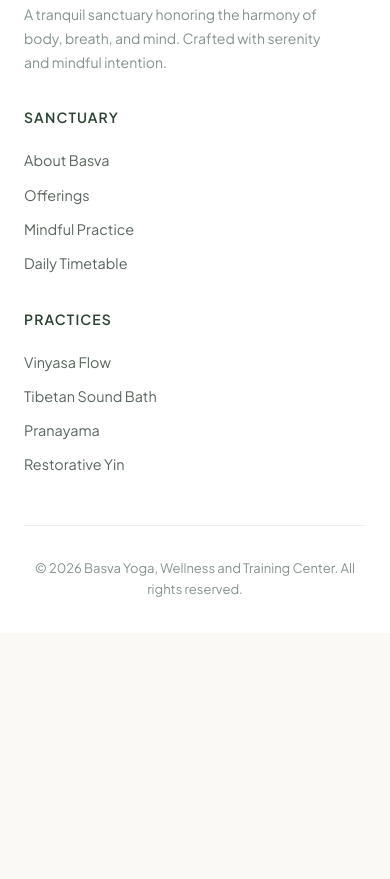
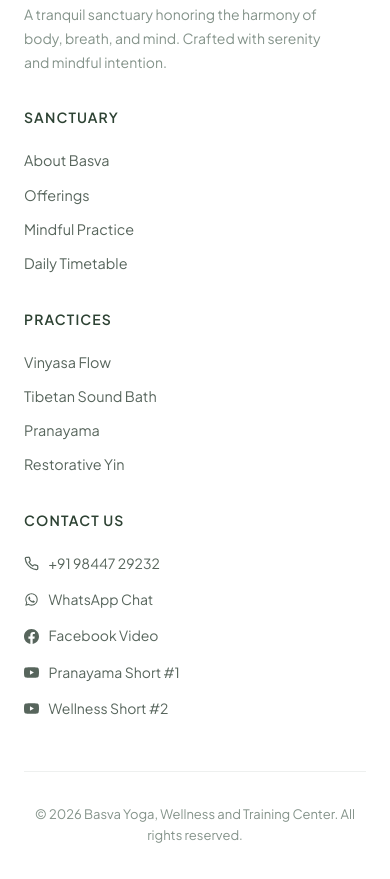
Before and after one commit to agam2993/basva-wellness, a website: page index.html in a window 390 px wide. Shown: the part 6360-7239 px from the top of the page. Before the commit the page ends 6993 px from the top, so only its background shows below. Drawn offline with nearby package versions, Linux system fonts and the light colour scheme; a web font is replaced by a local one.

Commit message:
feat: add Contact Us section with phone number and social media links

```diff
--- a/index.html
+++ b/index.html
@@ -37,7 +37,7 @@
           <li><a href="#breathing" id="navBreath">Mindful Breath</a></li>
           <li><a href="#offerings" id="navOfferings">Offerings</a></li>
           <li><a href="#schedule" id="navSchedule">Daily Rhythm</a></li>
-          <li><a href="#contact" id="navContact">Community</a></li>
+          <li><a href="#contactSection" id="navContact">Contact Us</a></li>
         </ul>
       </nav>
 
@@ -297,6 +297,52 @@
           </ul>
         </div>
 
+        <div class="footer-col" id="contactSection">
+          <h5>Contact Us</h5>
+          <ul class="footer-contact-list">
+            <li>
+              <a href="tel:+919844729232" class="footer-contact-link phone-link">
+                <svg width="15" height="15" viewBox="0 0 24 24" fill="none" stroke="currentColor" stroke-width="2">
+                  <path d="M22 16.92v3a2 2 0 0 1-2.18 2 19.79 19.79 0 0 1-8.63-3.07 19.5 19.5 0 0 1-6-6 19.79 19.79 0 0 1-3.07-8.67A2 2 0 0 1 4.11 2h3a2 2 0 0 1 2 1.72 12.84 12.84 0 0 0 .7 2.81 2 2 0 0 1-.45 2.11L8.09 9.91a16 16 0 0 0 6 6l1.27-1.27a2 2 0 0 1 2.11-.45 12.84 12.84 0 0 0 2.81.7A2 2 0 0 1 22 16.92z"/>
+                </svg>
+                <span>+91 98447 29232</span>
+              </a>
+            </li>
+            <li>
+              <a href="https://wa.me/919844729232" target="_blank" rel="noopener noreferrer" class="footer-contact-link whatsapp-link">
+                <svg width="15" height="15" viewBox="0 0 24 24" fill="currentColor">
+                  <path d="M12.04 2c-5.46 0-9.91 4.45-9.91 9.91 0 1.75.46 3.45 1.32 4.95L2.05 22l5.25-1.38c1.45.79 3.08 1.21 4.74 1.21 5.46 0 9.91-4.45 9.91-9.91 0-2.65-1.03-5.14-2.9-7.01A9.816 9.816 0 0 0 12.04 2zm.01 1.67c2.2 0 4.26.86 5.82 2.42a8.225 8.225 0 0 1 2.41 5.83c0 4.54-3.7 8.24-8.24 8.24-1.48 0-2.93-.4-4.2-1.15l-.3-.18-3.12.82.83-3.04-.2-.31a8.196 8.196 0 0 1-1.26-4.38c0-4.54 3.7-8.24 8.24-8.24h.22zm-3.6 3.86c-.2 0-.44.07-.67.33-.23.26-.88.86-.88 2.1 0 1.24.9 2.44 1.03 2.61.13.17 1.78 2.72 4.31 3.81.6.26 1.07.41 1.44.53.61.19 1.16.17 1.6.1.49-.07 1.5-.61 1.71-1.21.21-.59.21-1.1.15-1.21-.06-.11-.23-.17-.49-.3-.26-.13-1.5-.74-1.74-.82-.23-.09-.4-.13-.57.13-.17.26-.66.82-.81.99-.15.17-.3.2-.56.07-.26-.13-1.1-.41-2.1-1.3-.77-.69-1.3-1.54-1.45-1.8-.15-.26-.02-.4.11-.53.12-.12.26-.3.39-.45.13-.15.17-.26.26-.43.09-.17.04-.33-.02-.46-.06-.13-.57-1.37-.78-1.87-.2-.49-.41-.43-.57-.44-.15-.01-.32-.01-.49-.01z"/>
+                </svg>
+                <span>WhatsApp Chat</span>
+              </a>
+            </li>
+            <li>
+              <a href="https://www.facebook.com/share/v/1AVNHCHb9T/" target="_blank" rel="noopener noreferrer" class="footer-contact-link fb-link">
+                <svg width="15" height="15" viewBox="0 0 24 24" fill="currentColor">
+                  <path d="M24 12.073c0-6.627-5.373-12-12-12s-12 5.373-12 12c0 5.99 4.388 10.954 10.125 11.854v-8.385H7.078v-3.47h3.047V9.43c0-3.007 1.792-4.669 4.533-4.669 1.312 0 2.686.235 2.686.235v2.953H15.83c-1.491 0-1.956.925-1.956 1.874v2.25h3.328l-.532 3.47h-2.796v8.385C19.612 23.027 24 18.062 24 12.073z"/>
+                </svg>
+                <span>Facebook Video</span>
+              </a>
+            </li>
+            <li>
+              <a href="https://youtube.com/shorts/qX6X5yS3D38?si=GI0UuUauOgg2zP76" target="_blank" rel="noopener noreferrer" class="footer-contact-link yt-link">
+                <svg width="15" height="15" viewBox="0 0 24 24" fill="currentColor">
+                  <path d="M23.498 6.186a3.016 3.016 0 0 0-2.122-2.136C19.505 3.545 12 3.545 12 3.545s-7.505 0-9.377.505A3.017 3.017 0 0 0 .502 6.186C0 8.07 0 12 0 12s0 3.93.502 5.814a3.016 3.016 0 0 0 2.122 2.136c1.871.505 9.376.505 9.376.505s7.505 0 9.377-.505a3.015 3.015 0 0 0 2.122-2.136C24 15.93 24 12 24 12s0-3.93-.502-5.814zM9.545 15.568V8.432L15.818 12l-6.273 3.568z"/>
+                </svg>
+                <span>Pranayama Short #1</span>
+              </a>
+            </li>
+            <li>
+              <a href="https://youtube.com/shorts/gTiFgAacfWM?si=irB0KuJNmLiKKF8y" target="_blank" rel="noopener noreferrer" class="footer-contact-link yt-link">
+                <svg width="15" height="15" viewBox="0 0 24 24" fill="currentColor">
+                  <path d="M23.498 6.186a3.016 3.016 0 0 0-2.122-2.136C19.505 3.545 12 3.545 12 3.545s-7.505 0-9.377.505A3.017 3.017 0 0 0 .502 6.186C0 8.07 0 12 0 12s0 3.93.502 5.814a3.016 3.016 0 0 0 2.122 2.136c1.871.505 9.376.505 9.376.505s7.505 0 9.377-.505a3.015 3.015 0 0 0 2.122-2.136C24 15.93 24 12 24 12s0-3.93-.502-5.814zM9.545 15.568V8.432L15.818 12l-6.273 3.568z"/>
+                </svg>
+                <span>Wellness Short #2</span>
+              </a>
+            </li>
+          </ul>
+        </div>
+
       </div>
 
       <div class="footer-bottom">
--- a/styles.css
+++ b/styles.css
@@ -962,8 +962,8 @@ button {
 
 .footer-grid {
   display: grid;
-  grid-template-columns: 2fr 1fr 1fr;
-  gap: 3rem;
+  grid-template-columns: 1.8fr 1fr 1fr 1.3fr;
+  gap: 2.5rem;
   margin-bottom: 3rem;
 }
 
@@ -999,6 +999,40 @@ button {
 
 .footer-col a:hover {
   color: var(--color-accent);
+}
+
+.footer-contact-link {
+  display: inline-flex;
+  align-items: center;
+  gap: 0.6rem;
+  font-size: 0.875rem;
+  color: var(--text-secondary);
+  transition: all var(--transition-fast);
+}
+
+.footer-contact-link svg {
+  flex-shrink: 0;
+  transition: transform var(--transition-fast);
+}
+
+.footer-contact-link:hover {
+  transform: translateX(3px);
+}
+
+.footer-contact-link.phone-link:hover {
+  color: var(--color-accent);
+}
+
+.footer-contact-link.whatsapp-link:hover {
+  color: #25d366;
+}
+
+.footer-contact-link.fb-link:hover {
+  color: #1877f2;
+}
+
+.footer-contact-link.yt-link:hover {
+  color: #ff0000;
 }
 
 .footer-bottom {
```
